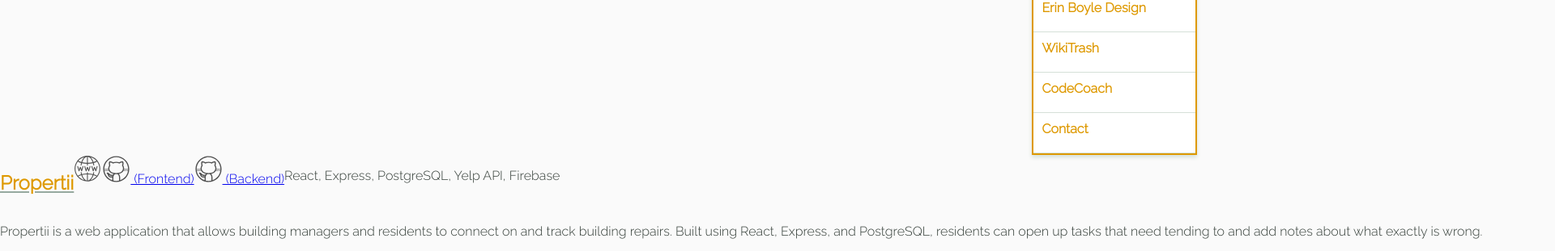
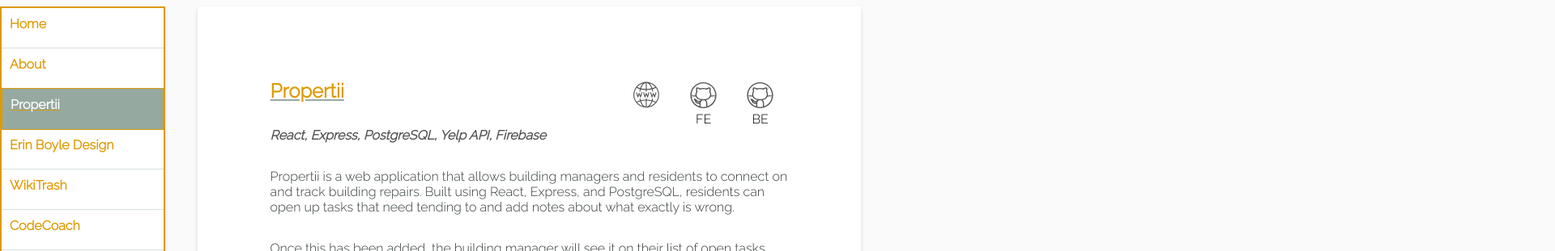
Before and after one commit to bbennett7/portfolio, a React (Create React App) app: page / in a window 1280 px wide. Both pictures are taken after a click on the element "Propertii". Shown: the part 162-473 px from the top of the page at 81% size, 1920 px wide, since content can reach past the window. Built offline with nearby package versions, Linux system fonts and the light colour scheme.

Commit message:
Update propertii page

```diff
--- a/src/pages/Propertii/Propertii.js
+++ b/src/pages/Propertii/Propertii.js
@@ -1,4 +1,5 @@
 import React, { Component } from 'react';
+import styles from './Propertii.module.scss';
 import { ReactComponent as Github } from '../../assets/icons8-github.svg';
 import { ReactComponent as Web } from '../../assets/icons8-website.svg';
 import PropertiiHome from '../../assets/PropertiiHome.png';
@@ -8,34 +9,43 @@
 export default class Propertii extends Component {
   render() {
     return (
-      <div className="Propertii">
-        <div className="componentHeaderWrapper">
-          <h2 className="Page-header">Propertii</h2>
+      <div className={styles.container}>
+        <div className={styles.componentHeaderWrapper}>
+          <h2 className={styles.header}>Propertii</h2>
+          <div className={styles.iconsWrapper}>
+            <div className={styles.iconWrapper}>
               <a
                 href="https://propertii.us/"
                 className="App-link"
                 target="_blank"
                 rel="noopener noreferrer"
               >
-            <Web className="linkIcon" />
+                <Web className={styles.icon} />
               </a>
-
+            </div>
+            <div className={styles.iconWrapper}>
               <a
                 href="https://github.com/bbennett7/properti-web-app"
                 target="_blank"
                 rel="noopener noreferrer"
               >
-            <Github className="linkIcon" /> (Frontend)
+                <Github className={styles.icon} />
               </a>
+              FE
+            </div>
+            <div className={styles.iconWrapper}>
               <a
                 href="https://github.com/bbennett7/properti-server"
                 target="_blank"
                 rel="noopener noreferrer"
               >
-            <Github className="linkIcon" /> (Backend)
+                <Github className={styles.icon} />
               </a>
+              BE
             </div>
-        <p>React, Express, PostgreSQL, Yelp API, Firebase</p>
+          </div>
+        </div>
+        <p className={styles.tech}>React, Express, PostgreSQL, Yelp API, Firebase</p>
         <p>
           Propertii is a web application that allows building managers and residents to connect on
           and track building repairs. Built using React, Express, and PostgreSQL, residents can open
@@ -47,9 +57,15 @@
           Yelp API), change the status of the repair, and contact the resident.
         </p>
 
-        <img src={PropertiiHome} className="projectImg" />
-        <img src={PropertiiAccount} className="projectImg" />
-        <img src={PropertiiMgmtHome} className="projectImg" />
+        <div className={styles.imageWrapper}>
+          <img src={PropertiiHome} className={styles.image} />
+        </div>
+        <div className={styles.imageWrapper}>
+          <img src={PropertiiAccount} className={styles.image} />
+        </div>
+        <div className={styles.imageWrapper}>
+          <img src={PropertiiMgmtHome} className={styles.image} />
+        </div>
       </div>
     );
   }
--- a/src/pages/Propertii/Propertii.module.scss
+++ b/src/pages/Propertii/Propertii.module.scss
@@ -0,0 +1,69 @@
+@import '../../styles/variables';
+
+.container {
+  width: 50%;
+  display: flex;
+  flex-direction: column;
+  height: auto;
+  background: white;
+  box-shadow: 0px 3px 5px $lightGreen;
+  padding: 7%;
+  align-items: flex-start;
+  margin-bottom: 200px;
+}
+
+.imageWrapper {
+  margin: 2% 0;
+  border: 1px solid black;
+}
+
+.componentHeaderWrapper {
+  display: flex;
+  flex-direction: row;
+  justify-content: space-between;
+  width: 100%;
+}
+
+.icon:hover {
+  stroke: $yellow;
+  fill: $yellow;
+}
+
+.icon a:hover {
+  background-color: rgb(251, 251, 251);
+}
+
+.componentHeaderWrapper a {
+  width: auto;
+  display: flex;
+  flex-direction: column;
+  width: 70px;
+  align-items: center;
+}
+
+.image {
+  display: block;
+  max-width: 100%;
+}
+
+.header {
+  margin: 0px;
+}
+
+.iconWrapper {
+  flex-direction: column;
+  height: 60px;
+  align-items: center;
+}
+
+.icon {
+  height: 40px;
+}
+
+.tech {
+  font-weight: 700;
+  font-size: 16px;
+  font-style: oblique;
+  margin-top: 0px;
+  color: $iconGrey;
+}
```
Lines whose indentation alone changed are shown as unchanged.
